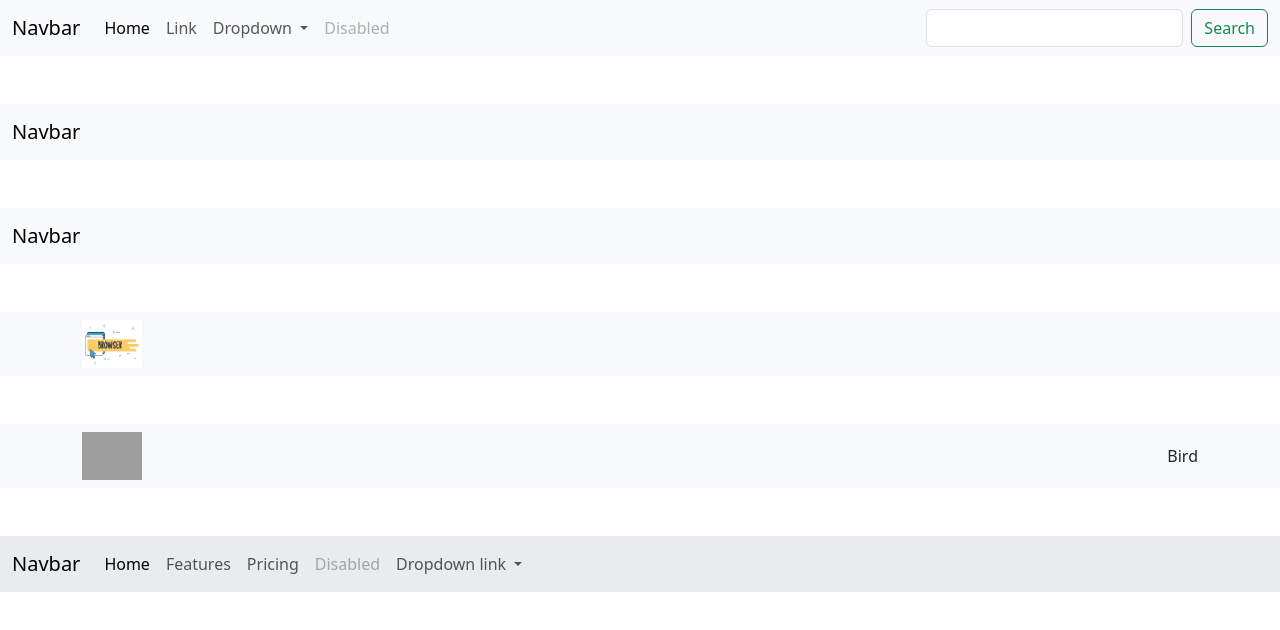
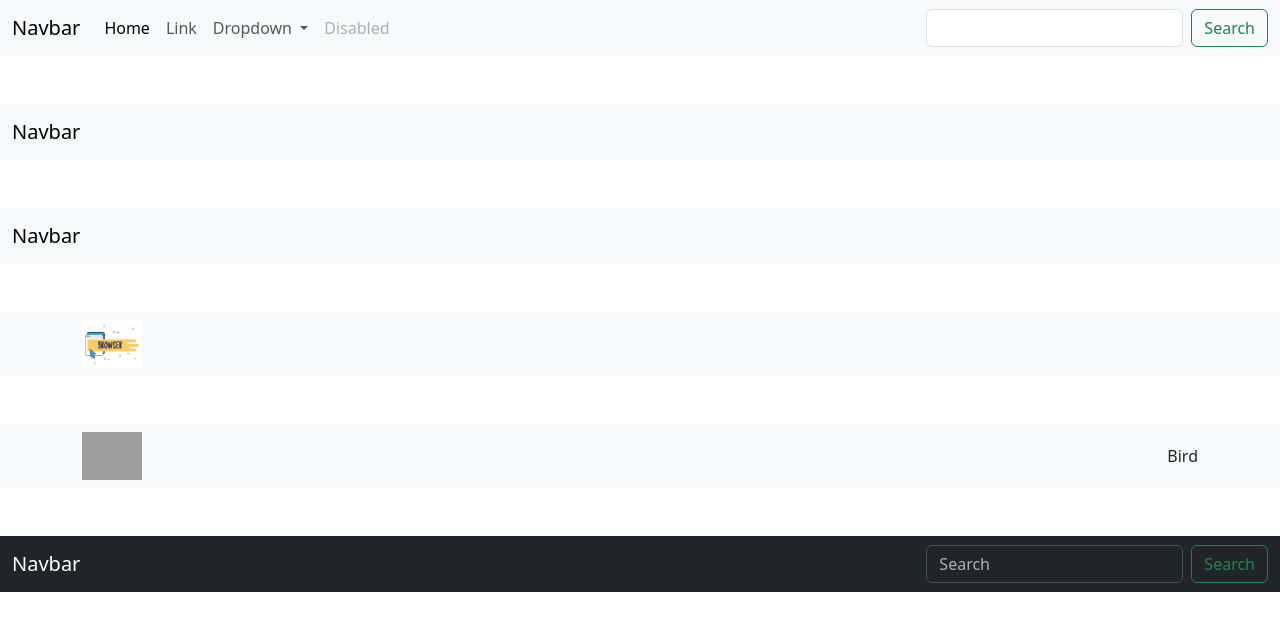
Before and after one commit to farhadTech/bootstrap-5, a plain HTML site: page components/navbarPractice.html in a window 1280 px wide. Drawn offline with Linux system fonts and the light colour scheme; grey boxes are pictures that could not be loaded.

Commit message:
form and theme

```diff
--- a/components/navbarPractice.html
+++ b/components/navbarPractice.html
@@ -87,7 +87,7 @@
 </nav>
 
 <!-- nav -->
-<nav class="mt-5 navbar navbar-expand-sm bg-body-secondary">
+<nav class="mt-5 navbar navbar-expand-sm bg-dark" data-bs-theme="dark">
     <div class="container-fluid">
         <a class="navbar-brand" href="#">Navbar</a>
         <button class="navbar-toggler"
@@ -101,52 +101,13 @@
             <span class="navbar-toggler-icon"></span>
         </button>
 
-        <div class="collapse navbar-collapse" id="navbarNav">
-            <ul class="navbar-nav">
-                <li class="nav-item">
-                    <a class="nav-link active"
-                       aria-current="page" href="#"
-                    >Home</a>
-                </li>
-                <li class="nav-item">
-                    <a class="nav-link" href="#"
-                    >Features</a>
-                </li>
-                <li class="nav-item">
-                    <a class="nav-link" href="#"
-                    >Pricing</a>
-                </li>
-                <li class="nav-item">
-                    <a class="nav-link disabled">Disabled</a>
-                </li>
-                <li class="nav-item dropdown">
-                    <a class="nav-link dropdown-toggle" href="#"
-                       role="button"
-                       data-bs-toggle="dropdown"
-                       aria-expanded="false"
-                    >
-                        Dropdown link
-                    </a>
+        <form class="d-flex ms-auto" role="search"> <!-- Added ms-auto to push form to the right -->
+            <input class="form-control me-2" type="search" placeholder="Search" aria-label="Search">
+            <button class="btn btn-outline-success" type="submit">Search</button>
+        </form>
+    </div>
 
-                    <ul class="dropdown-menu">
-                            <li>
-                                <a class="dropdown-item" href="#">Action</a>
-                            </li>
-                                <a class="dropdown-item" href="#">Another Action</a>
-                            <li>
-                                <hr class="dropdown-divider">
-                            </li>
-
-                            <li>
-                                <a class="dropdown-item" href="#">Something else here</a>
-                            </li>
-                        </ul>
-                </li>
-            </ul>
-        </div>
-    </div>
 </nav>
-
 
 
 <script src="../js/bootstrap.bundle.js"></script>
```
